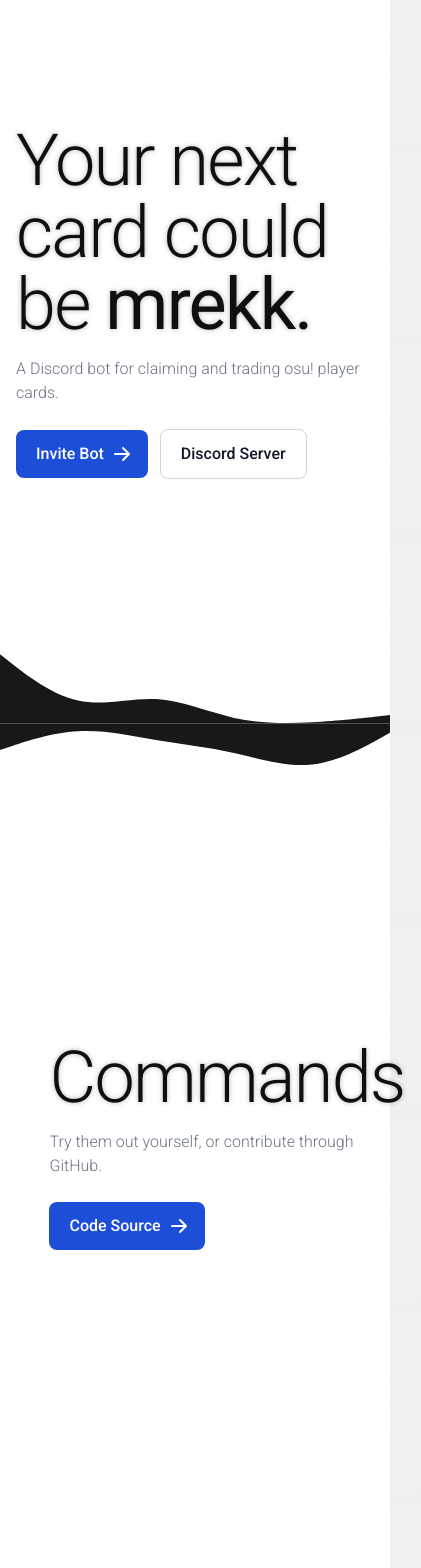
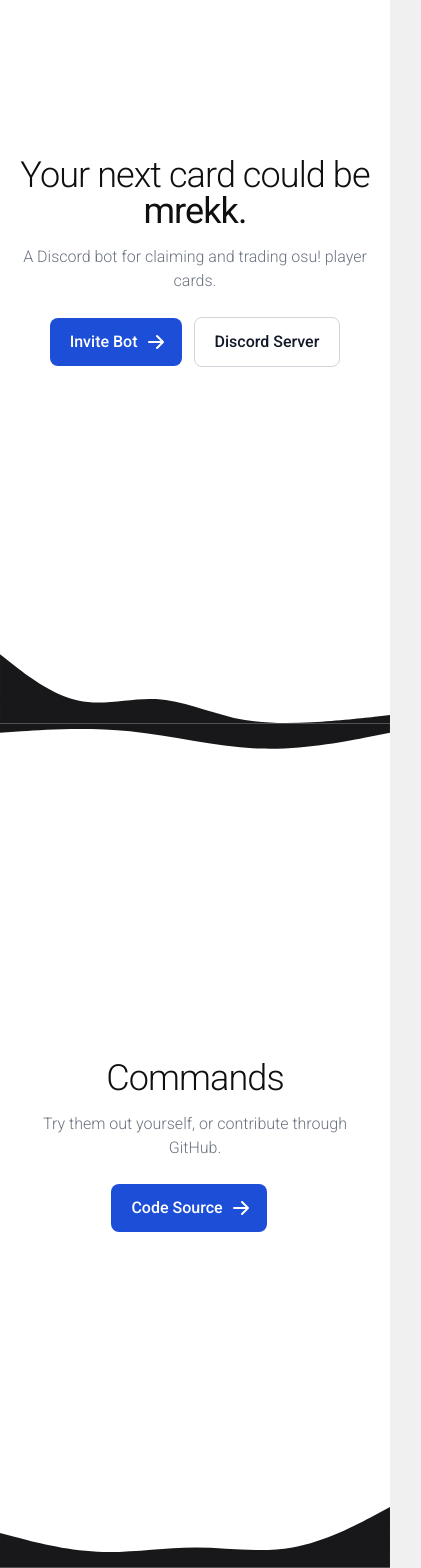
Before and after one commit to mahloola/mahloola-bot-site, a Next.js app: page / in a window 390 px wide. Shown: the part 120-1688 px from the top of the page, 421 px wide, since content can reach past the window. Built offline with nearby package versions, Linux system fonts and the light colour scheme; no server answers; the database is empty.

Commit message:
added statistics, improved mobile compatibility

```diff
--- a/app/components/shoppingCart.tsx
+++ b/app/components/shoppingCart.tsx
@@ -2,20 +2,15 @@
 import Image from "next/image";
 import styles from "../page.module.css";
 import React from "react";
+import Subscribe from "./subscribe";
 // Ctrl+Alt+F to format
 // Ctrl+/ to add comment
 // TODO: Get a new mouse
 
 export default function ShoppingCart() {
-  const [premiumCounter, setPremiumCounter] = React.useState(0);
   const [box1Counter, setBox1Counter] = React.useState(0);
   const [box2Counter, setBox2Counter] = React.useState(0);
-  function decrementPremium() {
-    premiumCounter > 0 ? setPremiumCounter(premiumCounter - 1) : 0;
-  }
-  function incrementPremium() {
-    setPremiumCounter(premiumCounter + 1);
-  }
+
   function decrementBox1() {
     box1Counter > 0 ? setBox1Counter(box1Counter - 1) : 0;
   }
@@ -39,61 +34,24 @@ export default function ShoppingCart() {
             >
               Donate
             </h1>
-            <div className="flex flex-col md:flex-row gap-4 relative">
+            <div className="block max-w-sm p-6 bg-white border border-gray-200 rounded-lg shadow hover:bg-gray-100 dark:bg-zinc-800 dark:border-zinc-700 dark:hover:bg-gray-700">
+              <h5 className="mb-2 text-2xl font-bold tracking-tight text-gray-900 dark:text-white">
+                For $1.99 a month
+              </h5>
+              <p className="font-normal text-gray-700 dark:text-gray-400">
+                • 12 rolls instead of 10 per hour<br/>
+                • Add 3 new users to the database per week<br/>
+                • Pin up to 15 players instead of 10
+              </p>
+            </div>
+            <Subscribe />
+            {/* <div className="flex flex-col md:flex-row gap-4 relative">
               <div className="md:w-3/4">
                 <div className="bg-zinc-300 dark:bg-zinc-900 rounded-lg shadow-md p-6 mb-4">
                   <table className="w-full">
-                    {/* <thead>
-                      <tr>
-                        <th className="pl-4 text-left font-semibold">Product</th>
-                        <th className="text-left font-semibold">Price</th>
-                        <th className="text-left font-semibold">Quantity</th>
-                        <th className="text-left font-semibold">Total</th>
-                      </tr>
-                    </thead> */}
-                    <tbody>
-                      {/* Premium (1 month) */}
-                      <tr>
-                        <td className="py-4">
-                          <div className="flex items-center">
-                            <Image
-                              width={100}
-                              height={100}
-                              className="h-32 w-48 mr-10"
-                              src="/images/cards.png"
-                              alt="cards"
-                            />
-                            <span className="text-xl">Premium (1 Month)</span>
-                          </div>
-                        </td>
-
-                        <td className="py-4">$1.99</td>
-                        <td className="py-4">
-                          <div className="flex items-center">
-                            <button
-                              onClick={decrementPremium}
-                              className="border rounded-md py-2 px-4 mr-2"
-                            >
-                              -
-                            </button>
-                            <span className="text-center w-8">
-                              {premiumCounter}
-                            </span>
-                            <button
-                              onClick={incrementPremium}
-                              className="border rounded-md py-2 px-4 ml-2"
-                            >
-                              +
-                            </button>
-                          </div>
-                        </td>
-                        <td className="py-4 text-center w-16">
-                          ${Math.round(premiumCounter * 199) / 100}
-                        </td>
-                      </tr>
-                      <hr className="mt-8 mb-8"/>
-                      {/* Lootbox (30 Cards) */}
-                      <tr>
+                    <tbody>                       */}
+            {/* Lootbox (30 Cards) */}
+            {/* <tr>
                         <td className="py-4">
                           <div className="flex items-center">
                             <Image
@@ -131,9 +89,9 @@ export default function ShoppingCart() {
                           ${Math.round(box1Counter * 999) / 100}
                         </td>
                       </tr>
-                      <hr className="text-center mt-8 mb-8"/>
-                      {/* Lootbox (100 Cards) */}
-                      <tr>
+                      <hr className="text-center mt-8 mb-8" /> */}
+            {/* Lootbox (100 Cards) */}
+            {/* <tr>
                         <td className="py-4">
                           <div className="flex items-center">
                             <Image
@@ -170,20 +128,14 @@ export default function ShoppingCart() {
                         <td className="py-4 text-center w-16">
                           ${Math.round(box2Counter * 1999) / 100}
                         </td>
-                      </tr>
-                    </tbody>
+                      </tr> */}
+            {/* </tbody>
                   </table>
                 </div>
               </div>
               <div className="md:w-1/4 relative">
                 <div className="bg-zinc-300 dark:bg-zinc-900 rounded-lg shadow-md p-6">
                   <h1 className="text-lg font-semibold mb-4">Summary</h1>
-                  <div className="flex justify-between mb-2">
-                    <span>{premiumCounter} months of premium</span>
-                    <span className="">
-                      ${Math.round(premiumCounter * 199) / 100}
-                    </span>
-                  </div>
                   <div className="flex justify-between mb-2">
                     <span>{box1Counter * 30 + box2Counter * 100} cards</span>
                     <span>
@@ -197,7 +149,6 @@ export default function ShoppingCart() {
                     <span className="font-semibold">
                       $
                       {Math.round(
-                        premiumCounter * 199 +
                           box1Counter * 999 +
                           box2Counter * 1999
                       ) / 100}
@@ -208,7 +159,7 @@ export default function ShoppingCart() {
                   </button>
                 </div>
               </div>
-            </div>
+            </div> */}
           </div>
         </div>
       </section>
--- /dev/null
+++ b/app/components/statistics.tsx
@@ -0,0 +1,47 @@
+import { collection, getDocs } from "firebase/firestore";
+import { db } from "../firestore";
+import React from "react";
+
+export default function Statistics() {
+  const [serverCount, setServerCount] = React.useState(0);
+  const [rollCount, setRollCount] = React.useState(0);
+  const [userCount, setUserCount] = React.useState(0);
+  const fetchPost = async () => {
+    const querySnapshot = await getDocs(collection(db, "statistics"));
+    querySnapshot.forEach((doc) => {
+      // doc.data() is never undefined for query doc snapshots
+      setUserCount(doc.data().users);
+      setRollCount(doc.data().rolls);
+      setServerCount(doc.data().servers);
+    });
+  };
+  React.useEffect(() => {
+    fetchPost();
+  }, []);
+  return (
+    <div className="inline-flex items-center justify-center px-5 py-3 text-base font-light text-center text-white rounded-lg focus:ring-4 focus:ring-primary-300 dark:focus:ring-primary-900">
+      <table className="text">
+        <thead className="tracking-tight text-l md:text-2xl xl:text-3xl">
+          <tr>
+            <th className="pr-4">Users</th>
+            <th className="pl-4 pr-4">Rolls</th>
+            <th className="pl-4">Servers</th>
+          </tr>
+        </thead>
+        <tbody className="tracking-tight text-xl md:text-5xl xl:text-7xl">
+            <tr>
+                <td className="pr-4 lg:pr-8">
+                {userCount?.toLocaleString('en-US')}
+                </td>
+                <td className="pl-4 lg:pl-8 pr-4 lg:pr-8">
+                {rollCount?.toLocaleString('en-US')}
+                </td>
+                <td className="pl-4 lg:pl-8">
+                {serverCount?.toLocaleString('en-US')}
+                </td>
+            </tr>
+        </tbody>
+      </table>
+    </div>
+  );
+}
--- /dev/null
+++ b/app/components/subscribe.tsx
@@ -0,0 +1,55 @@
+import { Autocomplete } from "@mui/material";
+import { PayPalButtons } from "@paypal/react-paypal-js";
+import TextField from "@mui/material/TextField";
+import { collection, getDocs } from "firebase/firestore";
+import { db } from "../firestore";
+import React from "react";
+
+export default function Subscribe() {
+  const [player, setPlayer] = React.useState([]);
+  const [statistics, setStatistics] = React.useState([]);
+  const fetchPost = async () => {
+    const querySnapshot = await getDocs(collection(db, "statistics"));
+    querySnapshot.forEach((doc) => {
+      // doc.data() is never undefined for query doc snapshots
+      console.log(doc.id, " => ", doc.data());
+    });
+  };
+  React.useEffect(() => {
+    fetchPost();
+  }, []);
+  const top100Films = [
+    { label: "mahloola", year: 1994 },
+    { label: "FunOrange", year: 1972 },
+    { label: "Cookiezi", year: 1974 },
+  ];
+  return (
+    <>
+      <TextField label="Username" className={"text-white"} />
+      <PayPalButtons
+        style={{
+          shape: "rect",
+          color: "gold",
+          height: 46,
+          layout: "vertical",
+        }}
+        // disabled={!user || paidSub}
+        fundingSource="paypal"
+        createSubscription={(data, actions) => {
+          return actions.subscription.create({
+            plan_id: "P-5DC05698WC351562JMGZFV6Y", // production: $1.99 per month
+          });
+        }}
+        // eslint-disable-next-line no-unused-vars
+        onApprove={async (data, actions) => {
+          await api.linkPaypalSubscription(data.subscriptionID);
+          history.push("/payments/success");
+        }}
+        onError={(error) => {
+          console.error(error);
+          setPaypalError(error);
+        }}
+      />
+    </>
+  );
+}
--- a/app/page.tsx
+++ b/app/page.tsx
@@ -1,6 +1,9 @@
+"use client"; // make this a client component so I'm able to use React hooks
 import Image from "next/image";
 import styles from "./page.module.css";
 import ShoppingCart from "./components/shoppingCart";
+import { PayPalScriptProvider } from "@paypal/react-paypal-js";
+import Statistics from "./components/statistics";
 // Ctrl+Alt+F to format
 // Ctrl+/ to add comment
 // TODO: Get a new mouse
@@ -8,11 +11,12 @@ import ShoppingCart from "./components/shoppingCart";
 export default function Home() {
   return (
     <>
+      <PayPalScriptProvider options={{ clientId: "test" }}>
         {/* Landing Page Section */}
-      <section className="bg-white dark:bg-zinc-950 min-h-screen flex justify-center font-light">
+        <section className="bg-white dark:bg-zinc-950 min-h-screen flex flex-col justify-center font-light">
           <div className="grid max-w-screen-xl px-4 py-8 mx-auto lg:gap-6 xl:gap-0 lg:py-16 lg:grid-cols-12 justify-center items-center">
-          <div className="mr-auto place-self-center lg:col-span-7">
-            <h1 className={`max-w-2xl mb-4 text-4xl tracking-tight leading-none md:text-5xl xl:text-6xl dark:text-white ${styles.slogan}`}>
+            <div className="lg:col-span-7 text-center lg:text-left lg:pl-16">
+              <h1 className="max-w-2xl mb-4 text-4xl tracking-tight leading-none md:text-5xl xl:text-6xl dark:text-white">
                 Your next card could be <strong>mrekk.</strong>
               </h1>
               <p className="max-w-2xl mb-6 font-light text-gray-500 lg:mb-8 md:text-lg lg:text-xl dark:text-gray-400">
@@ -42,6 +46,8 @@ export default function Home() {
               >
                 Discord Server
               </a>
+              <br />
+
             </div>
             <div className="hidden lg:mt-0 lg:col-span-5 lg:block mx-auto">
               <Image
@@ -52,14 +58,60 @@ export default function Home() {
               />
             </div>
           </div>
+          <Statistics />
         </section>
 
         {/* SVG WAVES */}
-      <svg className="bg-transparent absolute bottom-0 pointer-events-none" xmlns="http://www.w3.org/2000/svg" viewBox="0 0 1440 320"><path fill="rgb(24 24 27)" fillOpacity="1" d="M0,64L48,101.3C96,139,192,213,288,234.7C384,256,480,224,576,229.3C672,235,768,277,864,298.7C960,320,1056,320,1152,314.7C1248,309,1344,299,1392,293.3L1440,288L1440,320L1392,320C1344,320,1248,320,1152,320C1056,320,960,320,864,320C768,320,672,320,576,320C480,320,384,320,288,320C192,320,96,320,48,320L0,320Z"></path></svg>
-      <svg className="bg-transparent absolute pointer-events-none" xmlns="http://www.w3.org/2000/svg" viewBox="0 0 1440 320"><path fill="rgb(24 24 27)" fillOpacity="1" d="M0,96L48,80C96,64,192,32,288,26.7C384,21,480,43,576,58.7C672,75,768,85,864,106.7C960,128,1056,160,1152,149.3C1248,139,1344,85,1392,58.7L1440,32L1440,0L1392,0C1344,0,1248,0,1152,0C1056,0,960,0,864,0C768,0,672,0,576,0C480,0,384,0,288,0C192,0,96,0,48,0L0,0Z"></path></svg>
+        <svg
+          className="bg-transparent absolute bottom-0 pointer-events-none"
+          xmlns="http://www.w3.org/2000/svg"
+          viewBox="0 0 1440 320"
+        >
+          <path
+            fill="rgb(24 24 27)"
+            fillOpacity="1"
+            d="M0,64L48,101.3C96,139,192,213,288,234.7C384,256,480,224,576,229.3C672,235,768,277,864,298.7C960,320,1056,320,1152,314.7C1248,309,1344,299,1392,293.3L1440,288L1440,320L1392,320C1344,320,1248,320,1152,320C1056,320,960,320,864,320C768,320,672,320,576,320C480,320,384,320,288,320C192,320,96,320,48,320L0,320Z"
+          ></path>
+        </svg>
+        <svg
+          className="bg-transparent absolute pointer-events-none"
+          xmlns="http://www.w3.org/2000/svg"
+          viewBox="0 0 1440 320"
+        >
+          <path
+            fill="rgb(24 24 27)"
+            fillOpacity="1"
+            d="M0,96L48,80C96,64,192,32,288,26.7C384,21,480,43,576,58.7C672,75,768,85,864,106.7C960,128,1056,160,1152,149.3C1248,139,1344,85,1392,58.7L1440,32L1440,0L1392,0C1344,0,1248,0,1152,0C1056,0,960,0,864,0C768,0,672,0,576,0C480,0,384,0,288,0C192,0,96,0,48,0L0,0Z"
+          ></path>
+        </svg>
 
         {/* Commands */}
-      <section className="bg-white dark:bg-zinc-950 min-h-screen flex justify-center">
+        <section className="bg-white dark:bg-zinc-950 min-h-screen flex justify-center relative">
+          <div className="absolute flex justify-between flex-col h-full w-full">
+            {/* SVG WAVES 2 */}
+            <svg
+              className="bg-transparent pointer-events-none"
+              xmlns="http://www.w3.org/2000/svg"
+              viewBox="0 0 1440 320"
+            >
+              <path
+                fill="rgb(24 24 27)"
+                fillOpacity="1"
+                d="M0,32L80,26.7C160,21,320,11,480,26.7C640,43,800,85,960,90.7C1120,96,1280,64,1360,48L1440,32L1440,0L1360,0C1280,0,1120,0,960,0C800,0,640,0,480,0C320,0,160,0,80,0L0,0Z"
+              ></path>
+            </svg>
+            <svg
+              className="bg-transparent pointer-events-none"
+              xmlns="http://www.w3.org/2000/svg"
+              viewBox="0 0 1440 320"
+            >
+              <path
+                fill="rgb(24 24 27)"
+                fillOpacity="1"
+                d="M0,192L60,208C120,224,240,256,360,261.3C480,267,600,245,720,245.3C840,245,960,267,1080,245.3C1200,224,1320,160,1380,128L1440,96L1440,320L1380,320C1320,320,1200,320,1080,320C960,320,840,320,720,320C600,320,480,320,360,320C240,320,120,320,60,320L0,320Z"
+              ></path>
+            </svg>
+          </div>
           <div className="grid max-w-screen-xl px-4 py-8 mx-auto lg:gap-8 xl:gap-0 lg:py-16 lg:grid-cols-12 justify-center items-center font-light">
             <div className="hidden lg:mt-0 lg:col-span-5 lg:block mx-auto">
               <Image
@@ -70,8 +122,8 @@ export default function Home() {
                 className="mr-4 rounded-xl"
               />
             </div>
-          <div className="mr-auto pl-16 place-self-center lg:col-span-7">
-            <h1 className={`max-w-2xl mb-4 text-4xl tracking-tight leading-none md:text-5xl xl:text-6xl dark:text-white ${styles.slogan}`}>
+            <div className="lg:col-span-7 text-center lg:text-left lg:pl-16">
+              <h1 className="max-w-2xl mb-4 text-4xl tracking-tight leading-none md:text-5xl xl:text-6xl dark:text-white">
                 Commands
               </h1>
               <p className="max-w-2xl mb-6 font-light text-gray-500 lg:mb-8 md:text-lg lg:text-xl dark:text-gray-400">
@@ -98,10 +150,20 @@ export default function Home() {
             </div>
           </div>
         </section>
+        <svg
+          className="bg-transparent absolute pointer-events-none"
+          xmlns="http://www.w3.org/2000/svg"
+          viewBox="0 0 1440 320"
+        >
+          <path
+            fill="rgb(24 24 27)"
+            fillOpacity="1"
+            d="M0,32L80,26.7C160,21,320,11,480,26.7C640,43,800,85,960,90.7C1120,96,1280,64,1360,48L1440,32L1440,0L1360,0C1280,0,1120,0,960,0C800,0,640,0,480,0C320,0,160,0,80,0L0,0Z"
+          ></path>
+        </svg>
 
-      {/* SVG WAVES 2 */}
-      <svg className="bg-transparent absolute pointer-events-none" xmlns="http://www.w3.org/2000/svg" viewBox="0 0 1440 320"><path fill="rgb(24 24 27)" fillOpacity="1" d="M0,32L80,26.7C160,21,320,11,480,26.7C640,43,800,85,960,90.7C1120,96,1280,64,1360,48L1440,32L1440,0L1360,0C1280,0,1120,0,960,0C800,0,640,0,480,0C320,0,160,0,80,0L0,0Z"></path></svg>
-      <ShoppingCart/>
+        <ShoppingCart />
+      </PayPalScriptProvider>
     </>
   );
 }
--- a/tsconfig.json
+++ b/tsconfig.json
@@ -15,7 +15,7 @@
     "moduleResolution": "bundler",
     "resolveJsonModule": true,
     "isolatedModules": true,
-    "jsx": "react-jsx",
+    "jsx": "preserve",
     "incremental": true,
     "plugins": [
       {
```
Also changed, not shown: package.json (+13 -4 lines), app/page.module.css (line endings or trailing spaces), 2 other files (tests, documents, lock files or other folders). Lines whose indentation alone changed are shown as unchanged.
